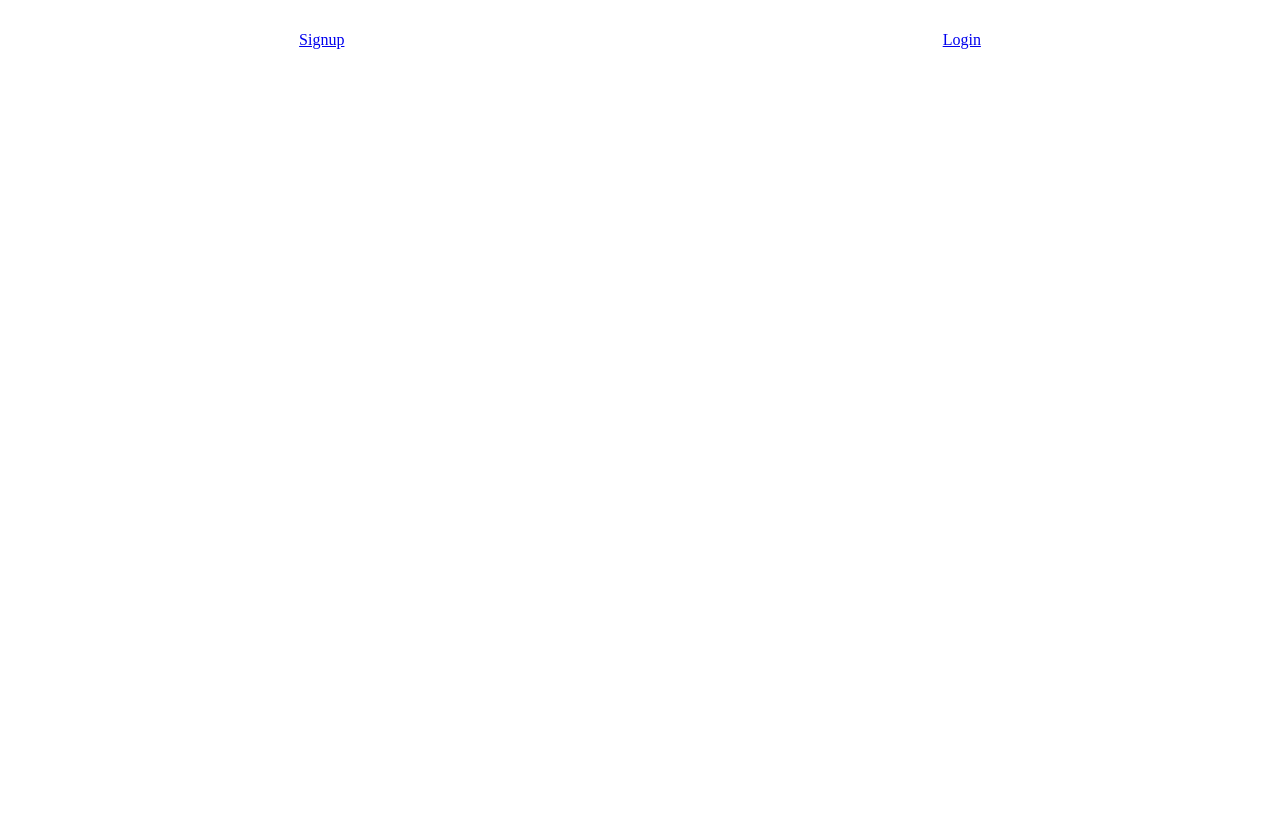
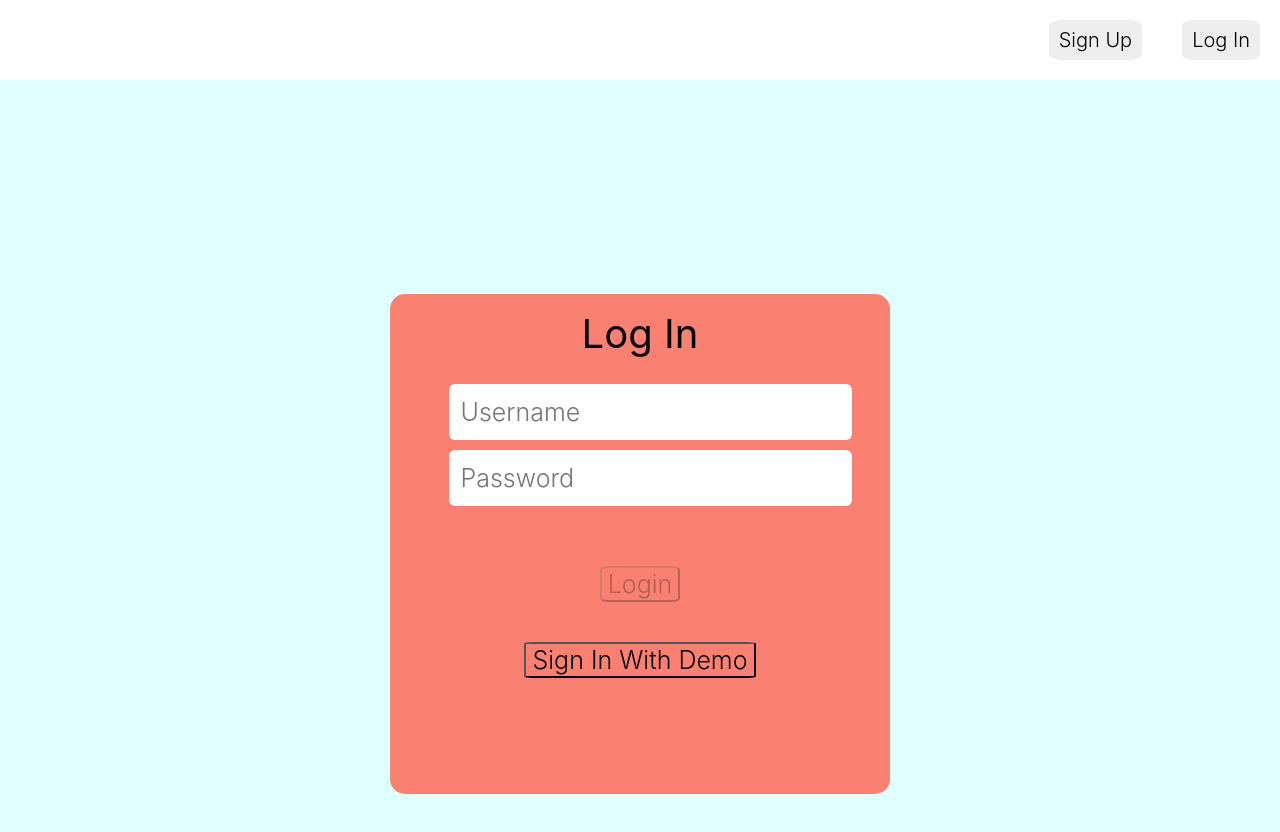
Before and after one commit to kennyvungo/mym, a React (Create React App) app in the folder frontend/: page / in a window 1280 px wide. Shown: the top 832 px of the page. Before the commit the page ends 800 px from the top, so only its background shows below. Built offline with nearby package versions, Linux system fonts and the light colour scheme; no server answers.

Commit message:
frontend update

```diff
--- a/frontend/src/App.js
+++ b/frontend/src/App.js
@@ -14,13 +14,14 @@ import Archive from './components/archive/archive';
 function App() {
   const [loaded, setLoaded] = useState(false);
   const dispatch = useDispatch();
-  useEffect(() => {
-    dispatch(getCurrentUser()).then(() => setLoaded(true));
-  }, [dispatch]);
+  // useEffect(() => {
+  //   dispatch(getCurrentUser()).then(() => setLoaded(true));
+  // }, [dispatch]);
   return (
    <>
    <NavBar/>
    <Switch>
+      <AuthRoute exact path ='/' component={LoginForm} />
       <AuthRoute exact path ='/login' component={LoginForm} />
       <AuthRoute exact path ='/signup' component={signup} />
       <ProtectedRoute exact path='/images' component={Archive}/>
@@ -30,5 +31,4 @@ function App() {
    </>
   );
 }
-
 export default App;
--- a/frontend/src/components/authforms/LoginForm.js
+++ b/frontend/src/components/authforms/LoginForm.js
@@ -37,6 +37,7 @@ function LoginForm () {
   return (
     <form className="session-form" onSubmit={handleSubmit}>
         <div className='login-background'>
+          <h2 className='login-title'>Log In</h2>
             <label>
                 <span className='login-username-container'>
                     <input className='login-username-box'type="text"
--- /dev/null
+++ b/frontend/src/components/landing/landing.css
@@ -0,0 +1,27 @@
+.landing-container{
+    display: flex;
+    flex-direction: column;
+    align-items: center;
+    justify-content: space-around;
+    font-size: 20px;
+    font-family: "SF Pro Text","Myriad Set Pro","SF Pro Icons","Apple Legacy Chevron","Helvetica Neue","Helvetica","Arial",sans-serif;
+    background-color: lightblue;
+    font-weight: 300;
+    height: 90vh;
+}
+.image-container{
+    font-size: 18px;
+    display: flex;
+    flex-direction: row;
+    justify-content: space-between;
+    align-items: center;
+}
+.space-image{
+    width: 700px;
+    height: 700px;
+    margin-right: 100px;
+    margin-left: 100px;
+}
+.explanation{
+    margin-right: 100px;
+}
--- a/frontend/src/components/landing/landing.js
+++ b/frontend/src/components/landing/landing.js
@@ -1,6 +1,7 @@
 import React from 'react'
 import jwtFetch from '../../store/jwt'
 import { useEffect,useState } from 'react'
+import './landing.css'
 const fetchData = async () => {
     try{
         const response = await jwtFetch('/api/image',{
@@ -30,11 +31,18 @@ const Landing = () => {
     },[])
   return (
     <>
-    <div>
-        {today}
-        Today's Image
-        {data ? <img src={data.url} alt="astronomy photo"></img> : <> </>
-    }
+    <div className='landing-container'>
+        {today}  Today's Image
+        {data ?
+        <div className='image-container'>
+
+        <img className='space-image' src={data.url} alt="astronomy photo"></img>
+            <div className='explanation'>
+            {data.explanation}
+            </div>
+        </div>
+
+        : <> </>}
     </div>
 
     </>
--- a/frontend/src/components/navbar/navbar.css
+++ b/frontend/src/components/navbar/navbar.css
@@ -4,11 +4,57 @@
     display: flex;
     align-items: center;
     justify-content: space-around;
+    justify-content: flex-end;
 }
 .links-auth{
     height: 10vh;
     width: 100vw;
     display: flex;
     align-items: center;
-    justify-content: space-around;
+    justify-content: flex-end;
 }
+.logout-button {
+    font-size: 20px;
+    font-family: "SF Pro Text","Myriad Set Pro","SF Pro Icons","Apple Legacy Chevron","Helvetica Neue","Helvetica","Arial",sans-serif;
+    font-weight: 300;
+    border-radius: 15%;
+    text-align: center;
+    border-color: none;
+    background-color: #eeeeee;
+    padding: 10px;
+    cursor: pointer;
+    margin: 20px
+}
+.logout-button:hover{
+    background-color: lightgray;
+}
+.sign-button {
+    font-size: 20px;
+    font-family: "SF Pro Text","Myriad Set Pro","SF Pro Icons","Apple Legacy Chevron","Helvetica Neue","Helvetica","Arial",sans-serif;
+    font-weight: 300;
+    border-radius: 15%;
+    text-align: center;
+    border-color: none;
+    background-color: #eeeeee;
+    padding: 10px;
+    cursor: pointer;
+    margin: 20px
+}
+.sign-button:hover{
+    background-color: lightgray;
+}
+.log-button {
+    font-size: 20px;
+    font-family: "SF Pro Text","Myriad Set Pro","SF Pro Icons","Apple Legacy Chevron","Helvetica Neue","Helvetica","Arial",sans-serif;
+    font-weight: 300;
+    border-radius: 15%;
+    text-align: center;
+    border-color: none;
+    background-color: #eeeeee;
+    padding: 10px;
+    cursor: pointer;
+    margin: 20px
+}
+.log-button:hover{
+    background-color: lightgray;
+}
--- a/frontend/src/components/navbar/navbar.js
+++ b/frontend/src/components/navbar/navbar.js
@@ -2,11 +2,19 @@ import { Link } from 'react-router-dom';
 import { useSelector, useDispatch } from 'react-redux';
 import './navbar.css';
 import { logout } from '../../store/session';
-
+import { useHistory } from 'react-router-dom/cjs/react-router-dom.min';
 function NavBar () {
   const loggedIn = useSelector(state => !!state.session.user);
   const dispatch = useDispatch();
+  const history = useHistory();
 
+
+  const handleSign = () => {
+    history.push('/signup')
+  }
+  const handleLog = () => {
+    history.push('/')
+  }
   const logoutUser = e => {
       e.preventDefault();
       dispatch(logout());
@@ -16,15 +24,14 @@ function NavBar () {
     if (loggedIn) {
       return (
         <div className="links-nav">
-          <Link to={'/images'}>Images</Link>
-          <button onClick={logoutUser}>Logout</button>
+          <div className="logout-button" onClick={logoutUser}>Logout</div>
         </div>
       );
     } else {
       return (
         <div className="links-auth">
-          <Link to={'/signup'}>Signup</Link>
-          <Link to={'/login'}>Login</Link>
+          <div className ="sign-button" onClick={handleSign}> Sign Up</div>
+          <div className ="log-button" onClick={handleLog}> Log In</div>
         </div>
       );
     }
--- a/frontend/src/store/session.js
+++ b/frontend/src/store/session.js
@@ -22,8 +22,8 @@ export const clearSessionErrors = () => ({
     type: CLEAR_SESSION_ERRORS
 });
 
-export const signup = user => startSession(user, 'http://mym-api-gamma.vercel.app/api/users/register');
-export const login = user => startSession(user, 'http://mym-api-gamma.vercel.app/api/users/login');
+export const signup = user => startSession(user, '/api/users/register');
+export const login = user => startSession(user, '/api/users/login');
 
 const startSession = (userInfo, route) => async dispatch => {
     try {
```
Also changed, not shown: 3 other files (tests, documents, lock files or other folders).
